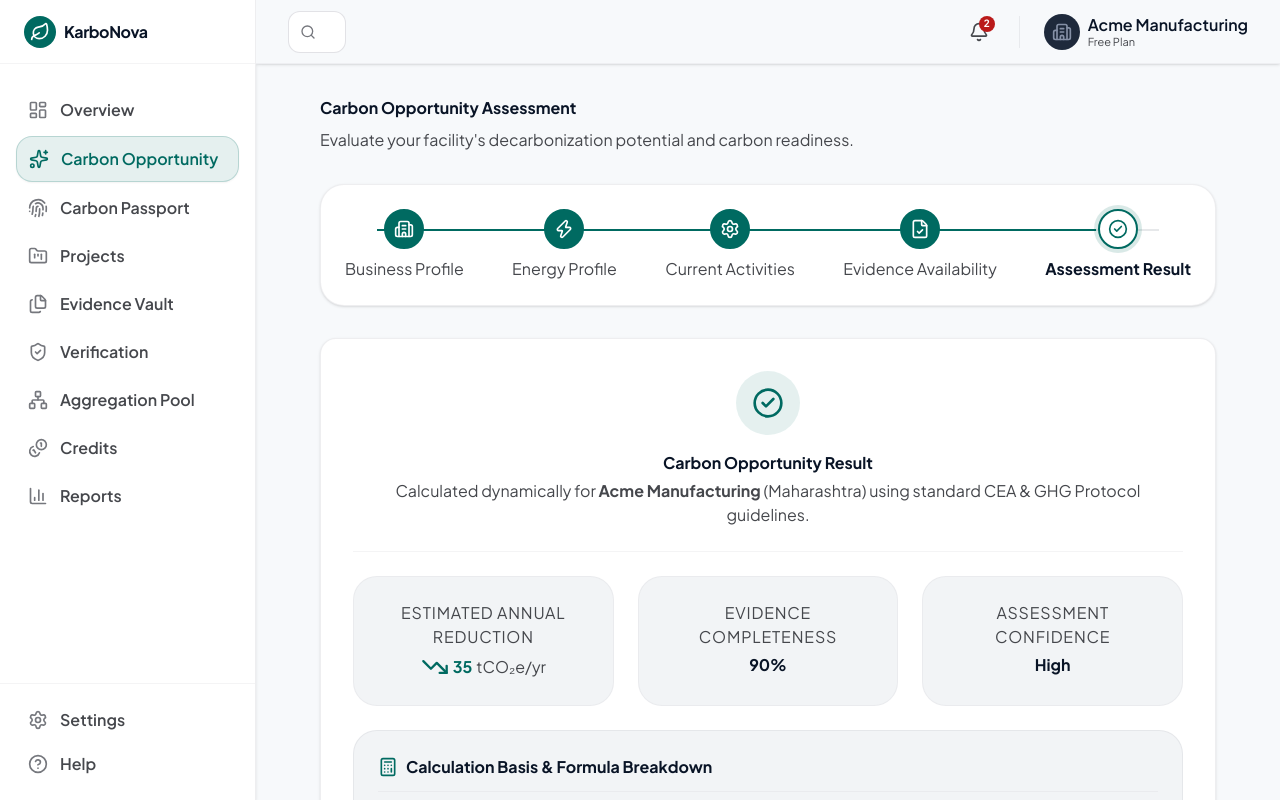
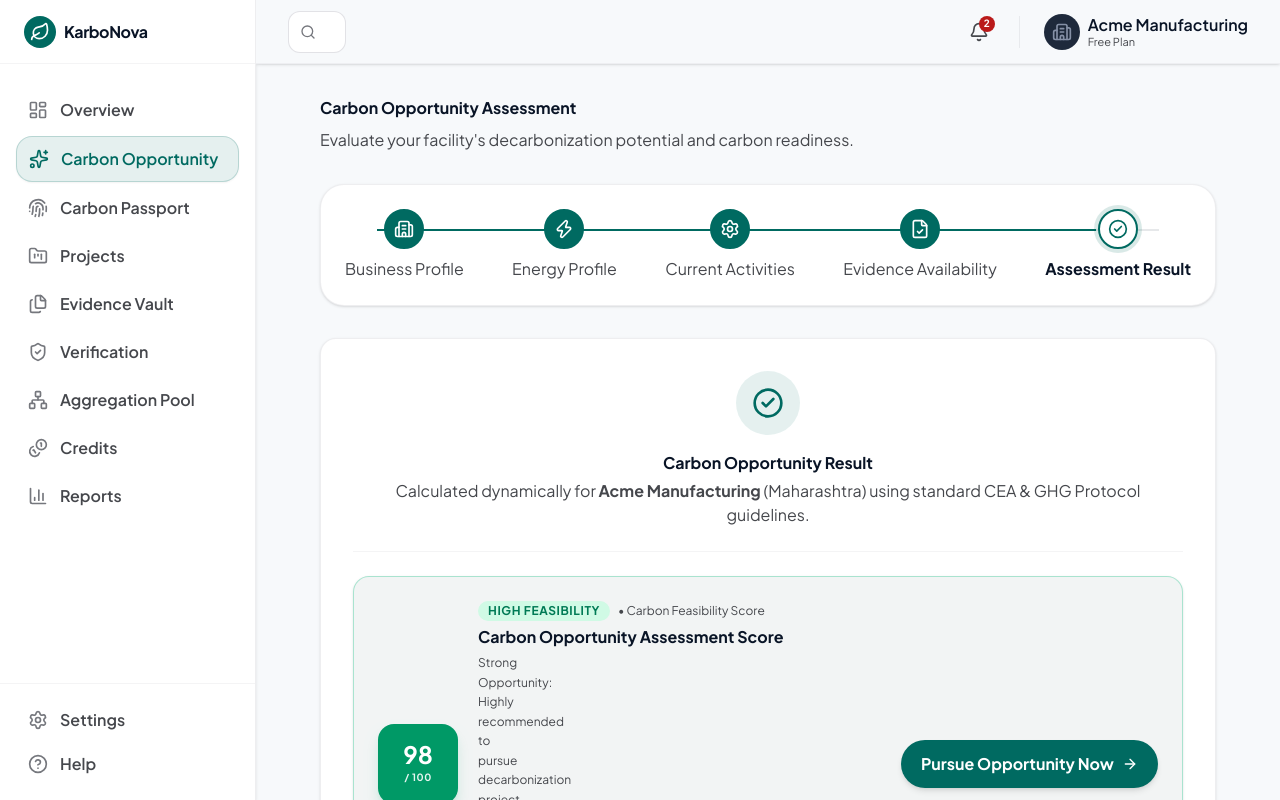
Before and after one commit to KaustubhzOP/KarboNova, a Next.js app in the folder frontend/: page /dashboard/opportunity in a window 1280 px wide. Both pictures are taken after a click on the button 1119 px from the left and 229 px from the top of the page. Built offline with nearby package versions, Linux system fonts and the light colour scheme.

Commit message:
Add Carbon Opportunity Score (0-100) and Pursue Recommendation banner to free assessment model

```diff
--- a/frontend/src/app/dashboard/opportunity/page.tsx
+++ b/frontend/src/app/dashboard/opportunity/page.tsx
@@ -311,6 +311,38 @@ export default function OpportunityAssessmentPage() {
               </p>
             </div>
 
+            {/* Prominent Carbon Opportunity Score & Recommendation Banner */}
+            <div className="bg-emerald-950/5 border border-emerald-500/30 rounded-2xl p-6 flex flex-col md:flex-row items-center justify-between gap-6 shadow-sm">
+              <div className="flex items-center gap-5">
+                <div className="w-20 h-20 rounded-2xl bg-emerald-600 text-white flex flex-col items-center justify-center shadow-lg shadow-emerald-600/20 shrink-0">
+                  <span className="text-2xl font-bold leading-none">{assessmentResult.opportunityScore}</span>
+                  <span className="text-[10px] uppercase font-bold tracking-wider mt-1 opacity-90">/ 100</span>
+                </div>
+                <div>
+                  <div className="flex items-center gap-2">
+                    <span className="text-xs font-bold uppercase tracking-wider text-emerald-700 bg-emerald-100 px-2.5 py-0.5 rounded-md">
+                      {assessmentResult.recommendationLevel}
+                    </span>
+                    <span className="text-xs text-on-surface-variant">• Carbon Feasibility Score</span>
+                  </div>
+                  <h3 className="text-headline-sm font-bold text-primary mt-1">
+                    Carbon Opportunity Assessment Score
+                  </h3>
+                  <p className="text-xs sm:text-body-sm text-on-surface-variant mt-1 leading-relaxed max-w-xl">
+                    {assessmentResult.pursueRecommendation}
+                  </p>
+                </div>
+              </div>
+              <button
+                onClick={handleCreateProjectWorkspace}
+                disabled={isCreating}
+                className="w-full md:w-auto px-5 py-3 bg-secondary text-on-secondary rounded-xl font-bold text-body-sm hover:bg-[#005049] transition-all shadow-md shrink-0 flex items-center justify-center gap-2 cursor-pointer"
+              >
+                <span>Pursue Opportunity Now</span>
+                <ArrowRight className="w-4 h-4" />
+              </button>
+            </div>
+
             <div className="grid grid-cols-1 md:grid-cols-3 gap-6">
               <div className="bg-surface-container-low p-6 rounded-xl border border-outline-variant/20 text-center">
                 <div className="text-label-md text-on-surface-variant uppercase tracking-wider mb-1">Estimated Annual Reduction</div>
--- a/frontend/src/backend/models/index.ts
+++ b/frontend/src/backend/models/index.ts
@@ -64,4 +64,7 @@ export interface AssessmentResult {
   evidenceCompleteness: number;
   confidence: 'High' | 'Medium' | 'Low';
   recommendedProjects: string[];
+  opportunityScore: number;
+  pursueRecommendation: string;
+  recommendationLevel: 'High Feasibility' | 'Moderate Feasibility' | 'Low Feasibility';
 }
--- a/frontend/src/backend/services/carbonCalculator.ts
+++ b/frontend/src/backend/services/carbonCalculator.ts
@@ -89,6 +89,23 @@ export class CarbonCalculatorService {
     if (motorReduction > 0) recommendedProjects.push('IE4 Super-Premium Efficiency Motors Upgrade');
     if (dgReduction > 0) recommendedProjects.push('DG Fuel Optimization & Waste Heat Recovery');
 
+    // 6. Carbon Opportunity Score Calculation (0 - 100)
+    // Formula: Reduction Share (65%) + Evidence Completeness (35%)
+    const reductionRatio = baselineEmissions > 0 ? (estimatedReduction / baselineEmissions) : 0;
+    const rawScore = Math.round((reductionRatio * 180) + (evidenceCompleteness * 0.35));
+    const opportunityScore = Math.min(98, Math.max(35, rawScore));
+
+    let recommendationLevel: 'High Feasibility' | 'Moderate Feasibility' | 'Low Feasibility' = 'High Feasibility';
+    let pursueRecommendation = 'Strong Opportunity: Highly recommended to pursue decarbonization project. High ROI and clear carbon credit eligibility.';
+
+    if (opportunityScore < 50) {
+      recommendationLevel = 'Low Feasibility';
+      pursueRecommendation = 'Low Feasibility: Baseline emissions are minimal. Gather full 12-month utility records to re-evaluate viability.';
+    } else if (opportunityScore < 75) {
+      recommendationLevel = 'Moderate Feasibility';
+      pursueRecommendation = 'Moderate Opportunity: Viable project. Complete your equipment documentation to boost credit readiness.';
+    }
+
     return {
       baselineEmissions: Math.round(baselineEmissions),
       estimatedKwh: Math.round(estimatedKwh),
@@ -98,7 +115,10 @@ export class CarbonCalculatorService {
       dgReduction: roundedDg,
       evidenceCompleteness,
       confidence,
-      recommendedProjects
+      recommendedProjects,
+      opportunityScore,
+      pursueRecommendation,
+      recommendationLevel,
     };
   }
 }
```
